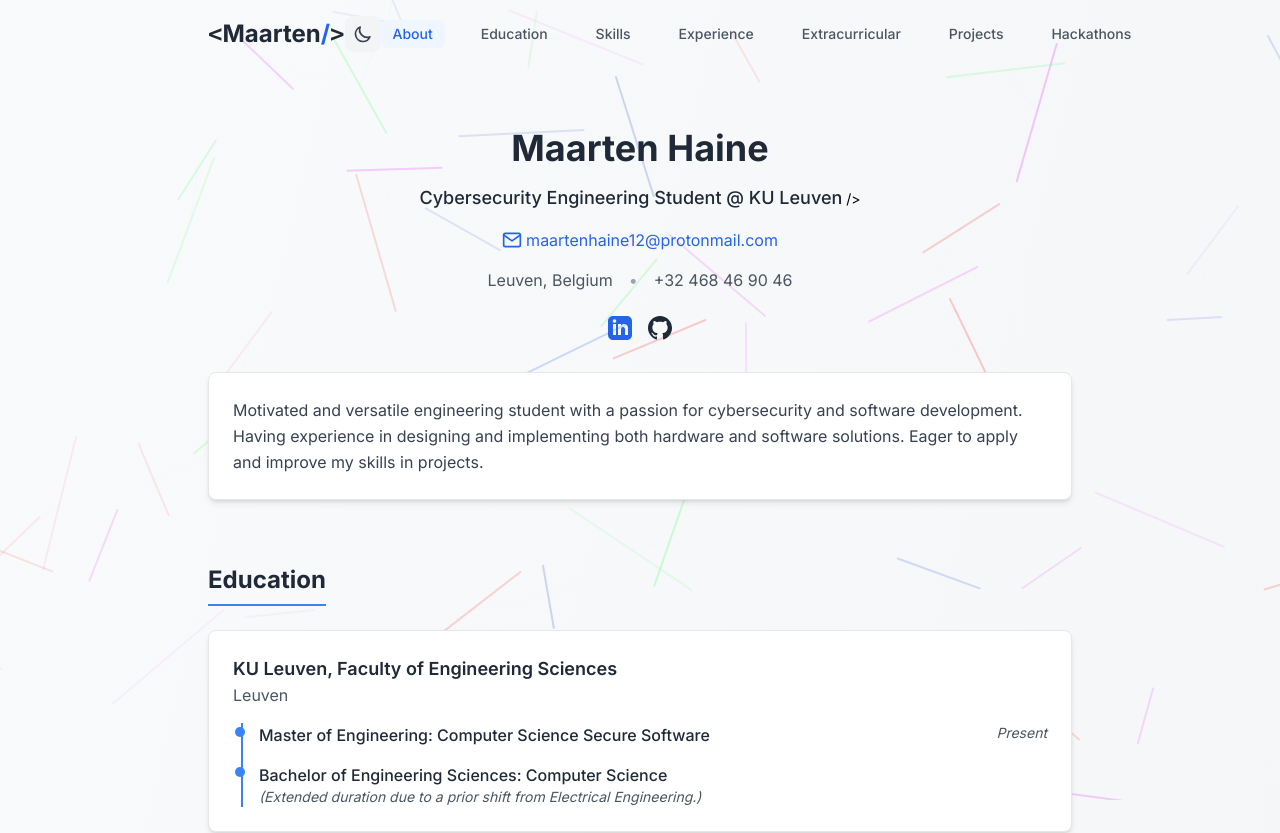
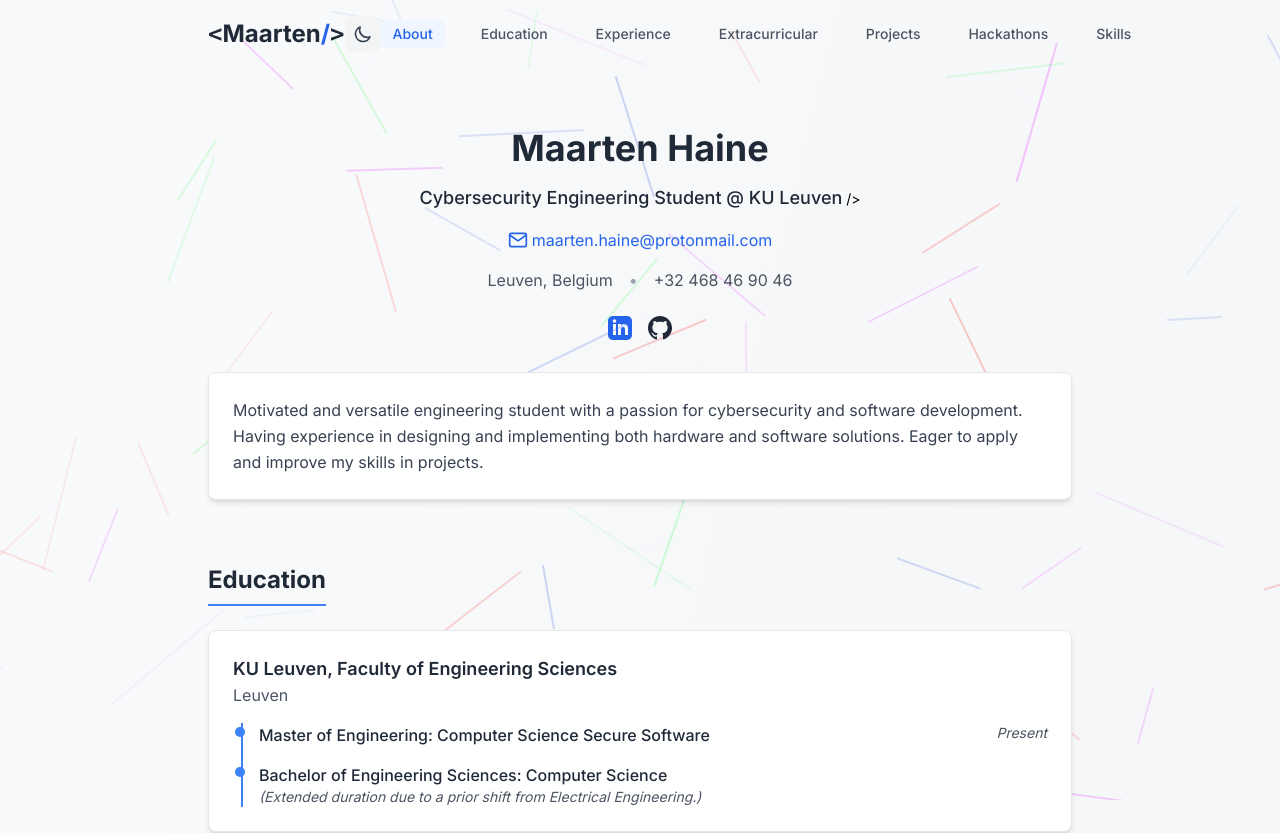
Before and after one commit to MaartenHaine/MaartenHaine, a Svelte app: page / in a window 1280 px wide. Shown: the top 833 px of the page. Built offline with nearby package versions, Linux system fonts and the light colour scheme.

Commit message:
changed location of skills

```diff
--- a/App.svelte
+++ b/App.svelte
@@ -52,11 +52,11 @@
   <main class="container mx-auto px-4 py-8 max-w-4xl relative z-10">
     <About />
     <Education />
-    <Skills />
     <Experience />
     <Extracurricular />
     <Projects />
     <Hackathons />
+    <Skills />
   </main>
 
   <Footer />
--- a/components/About.svelte
+++ b/components/About.svelte
@@ -53,12 +53,12 @@
     </div>
 
     <div class="flex justify-center items-center space-x-4 mb-4 fade-in-up" style="animation-delay: 3.7s;">
-      <a href="mailto:maartenhaine12@protonmail.com" class="text-blue-600 dark:text-blue-400 hover:text-blue-800 dark:hover:text-blue-300 transition-all duration-300 flex items-center transform hover:scale-105">
+      <a href="mailto:maarten.haine@protonmail.com" class="text-blue-600 dark:text-blue-400 hover:text-blue-800 dark:hover:text-blue-300 transition-all duration-300 flex items-center transform hover:scale-105">
         <svg xmlns="http://www.w3.org/2000/svg" class="h-5 w-5 mr-1" viewBox="0 0 24 24" fill="none" stroke="currentColor" stroke-width="2" stroke-linecap="round" stroke-linejoin="round">
           <path d="M4 4h16c1.1 0 2 .9 2 2v12c0 1.1-.9 2-2 2H4c-1.1 0-2-.9-2-2V6c0-1.1.9-2 2-2z"></path>
           <polyline points="22,6 12,13 2,6"></polyline>
         </svg>
-        maartenhaine12@protonmail.com
+        maarten.haine@protonmail.com
       </a>
     </div>
 
--- a/components/Header.svelte
+++ b/components/Header.svelte
@@ -8,11 +8,11 @@
   const navItems = [
     { id: 'about', label: 'About' },
     { id: 'education', label: 'Education' },
-    { id: 'skills', label: 'Skills' },
     { id: 'experience', label: 'Experience' },
     { id: 'extracurricular', label: 'Extracurricular' },
     { id: 'projects', label: 'Projects' },
-    { id: 'hackathons', label: 'Hackathons' }
+    { id: 'hackathons', label: 'Hackathons' },
+    { id: 'skills', label: 'Skills' }
   ];
 
   let isMenuOpen = false;
```
Also changed, not shown: 8 other files (tests, documents, lock files or other folders).
